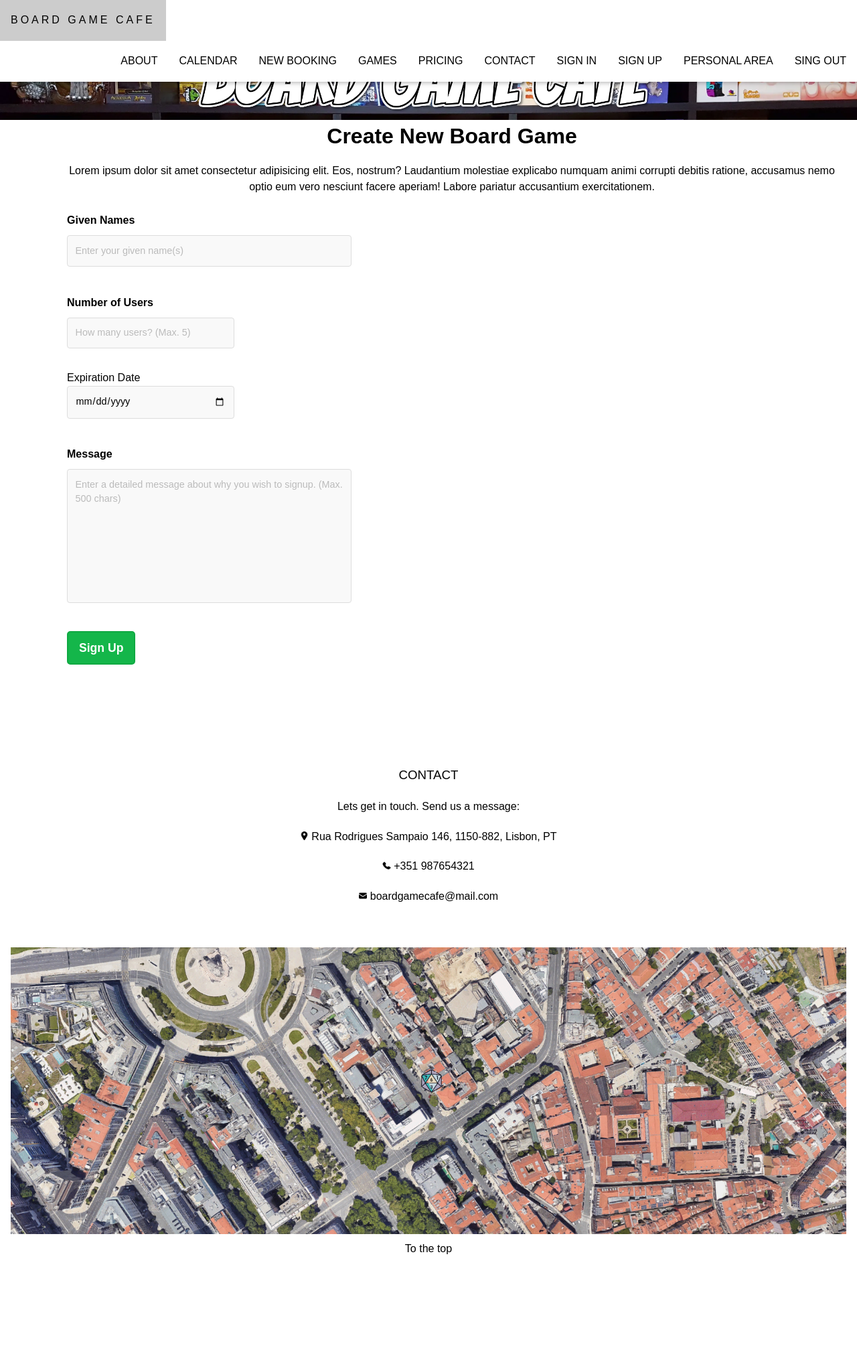
After one commit to pedroagria/DIAM_projecto, a Django app: page /boardgamecafe/managegames in a window 1280 px wide. The commit adds this page. Shown: the whole page at 67% size. Run offline with Django 4.2, Linux system fonts and the light colour scheme.

Commit message:
Melhorei as imagens da banner e comecei a inventar um pouco com o crude. Tentei encontrar templates de forms para ficar mais bonitinho. Encontrei um simples de inserção, mas ainda tenho de o adaptar.

```diff
--- a/boardgamecafe/static/boardgamecafe/css/style.css
+++ b/boardgamecafe/static/boardgamecafe/css/style.css
@@ -263,3 +263,121 @@ body, html {
     max-width:1%;
     height:auto;
 }
+
+.container_crude {
+  padding-left: 70px;
+  padding_right: 70px;
+  margin-right: 30px;
+  margin-left: 30px;
+}
+
+/*COPIED FOR CRUDE*/
+/*@import url("https://fonts.googleapis.com/css?family=Source+Sans+Pro:400,400i,600,600i&display=swap");*/
+.form_crude {
+  font-family: "Source Sans Pro", sans-serif;
+  font-size: 16px;
+  text-align: center;
+}
+
+.form_crude * {
+  box-sizing: border-box;
+  line-height: 1.5;
+
+}
+
+.form_crude_title {
+  font-size: 2em;
+  font-weight: 600;
+}
+
+.form_crude_item {
+  display: flex;
+  flex-direction: column;
+}
+
+.form_crude_item > * {
+  align-self: flex-start;
+}
+
+.form_crude_label {
+  font-weight: 600;
+  padding: 10px 0;
+}
+
+.form_crude_input {
+  -webkit-appearance: none;
+
+  width: 100%;
+  max-width: 425px;
+
+  /* Fix for Safari/iOS date fields */
+  min-height: calc(0.9em + (0.8em * 2) + 0.6em);
+
+  padding: 0.8em;
+  font-size: 0.9em;
+  font-family: "Source Sans Pro", sans-serif;
+
+  outline: none;
+  border: 1px solid #dddddd;
+  border-radius: 4px;
+  background: #f9f9f9;
+  transition: background 0.25s, border-color 0.25s, color 0.25s;
+}
+
+.form_crude_input:focus {
+  background: #ffffff;
+}
+
+.form_crude_input::placeholder {
+  color: #bbbbbb;
+}
+
+.form_crude_input--error {
+  color: #d50000;
+  background: #fff8f8;
+  border-color: #d50000;
+}
+
+.form_crude_input--error::placeholder {
+  color: #ffbfbf;
+}
+
+.form_crude_error {
+  padding-top: 10px;
+  color: #d50000;
+  font-size: 0.9em;
+  visibility: hidden;
+}
+
+.form_crude_input--error + .form__error {
+  visibility: visible;
+}
+
+.form_crude_input--small {
+  max-width: 250px;
+}
+
+textarea.form_crude_input {
+  resize: none;
+  min-height: 200px;
+}
+
+.form_crude_btn {
+  font-family: "Source Sans Pro", sans-serif;
+  font-weight: 600;
+  font-size: 1.1em;
+  padding: 10px 16px;
+  margin: 10px 0;
+
+  color: #ffffff;
+  background: #14b64a;
+  border: 2px solid #0fa942;
+  border-radius: 5px;
+
+  cursor: pointer;
+  outline: none;
+}
+
+.form_crude_btn:active {
+  background: #0fa942;
+}
--- a/boardgamecafe/templates/boardgamecafe/games.html
+++ b/boardgamecafe/templates/boardgamecafe/games.html
@@ -1,4 +1,9 @@
 {% extends "boardgamecafe/index.html" %}
+{% load static %}
+<!-- Backgroud image -->
+{% block header %}
+    <img class="img-index" src="{% static 'boardgamecafe/images/small_banner.png' %}" >
+{% endblock %}
 
 {% block content %}
     <div class="w3-container w3-light-grey w3-center" style="padding:128px 16px" id="about">
--- /dev/null
+++ b/boardgamecafe/templates/boardgamecafe/managegames.html
@@ -0,0 +1,41 @@
+{% extends "boardgamecafe/index.html" %}
+{% load static %}
+<!-- Backgroud image -->
+{% block header %}
+    <img class="img-index" src="{% static 'boardgamecafe/images/small_banner.png' %}" >
+{% endblock %}
+
+
+{% block content %}
+<div class="container_crude">
+    <form class="form_crude" action="./" method="POST">
+        <div class="form_crude_title">Create New Board Game</div>
+            <p class="form_crude_desc">
+            Lorem ipsum dolor sit amet consectetur adipisicing elit. Eos, nostrum? Laudantium molestiae explicabo numquam animi corrupti debitis ratione, accusamus nemo optio eum vero nesciunt facere aperiam! Labore pariatur accusantium exercitationem.
+            </p>
+        <div class="form_crude_item">
+            <label for="givennames" class="form_crude_label">Given Names</label>
+            <input type="text" class="form_crude_input" name="givennames" id="givennames" placeholder="Enter your given name(s)">
+            <span class="form_crude_error">A sample error message</span>
+        </div>
+        <div class="form_crude_item">
+            <label for="numusers" class="form_crude_label">Number of Users</label>
+            <input type="number" class="form_crude_input form_crude_input--small" name="numusers" id="numusers" min="1" max="5" placeholder="How many users? (Max. 5)">
+            <span class="form_crude_error">A sample error message</span>
+        </div>
+        <div class="form_crude_item">
+            <label for="expirydate" class="form__label">Expiration Date</label>
+            <input type="date" class="form_crude_input form_crude_input--small" name="expirydate" id="expirydate" placeholder="Enter an expiration date">
+            <span class="form_crude_error">A sample error message</span>
+        </div>
+        <div class="form_crude_item">
+            <label for="message" class="form_crude_label">Message</label>
+            <textarea maxlength="500" class="form_crude_input" name="message" id="message" placeholder="Enter a detailed message about why you wish to signup. (Max. 500 chars)"></textarea>
+            <span class="form_crude_error">A sample error message</span>
+        </div>
+        <div class="form_crude_item">
+            <button class="form_crude_btn" type="submit">Sign Up</button>
+        </div>
+    </form>
+ </div>
+ {% endblock %}
--- a/boardgamecafe/urls.py
+++ b/boardgamecafe/urls.py
@@ -5,10 +5,14 @@ app_name = 'boardgamecafe'
 urlpatterns = [
     path('', views.index, name='index'),
     path('games', views.games, name='games'),
+    # admin
+    path('managegames', views.managegames, name='managegames'),
+    #templates for inspiration
     path('tempband', views.tempband, name='tempband'),
     path('tempcafe', views.tempcafe, name='tempcafe'),
     path('tempfoodblog', views.tempfoodblog, name='tempfoodblog'),
     path('tempgourmetcatering', views.tempgourmetcatering, name='tempgourmetcatering'),
     path('tempstartpage', views.tempstartpage, name='tempstartpage'),
     path('tempstartup', views.tempstartup, name='tempstartup'),
+    path('tempsocialmedia', views.tempsocialmedia, name='tempsocialmedia'),
 ]
--- a/boardgamecafe/views.py
+++ b/boardgamecafe/views.py
@@ -8,6 +8,9 @@ def index(request):
 
 def games(request):
     return render(request, 'boardgamecafe/games.html')
+
+def managegames(request):
+    return render(request, 'boardgamecafe/managegames.html')
 
 def tempband(request):
     return render(request, 'boardgamecafe/tempband.html')
@@ -26,3 +29,6 @@ def tempstartpage(request):
 
 def tempstartup(request):
     return render(request, 'boardgamecafe/tempstartup.html')
+
+def tempsocialmedia(request):
+    return render(request, 'boardgamecafe/tempsocialmedia.html')
```
Also changed, not shown: boardgamecafe/templates/boardgamecafe/crud_games.html (deleted, +0 -10 lines), boardgamecafe/templates/boardgamecafe/tempsocialmedia.html (added, +280 -0 lines), boardgamecafe/static/boardgamecafe/images/small_banner.png (added), boardgamecafe/static/boardgamecafe/js/script.js (added).
